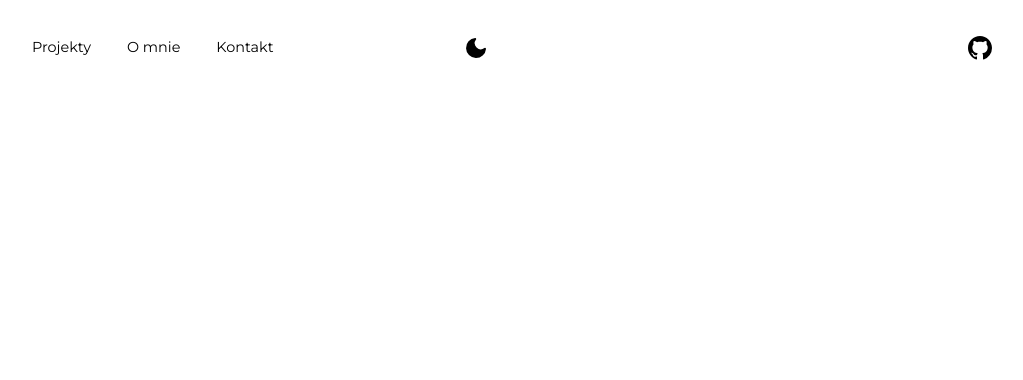
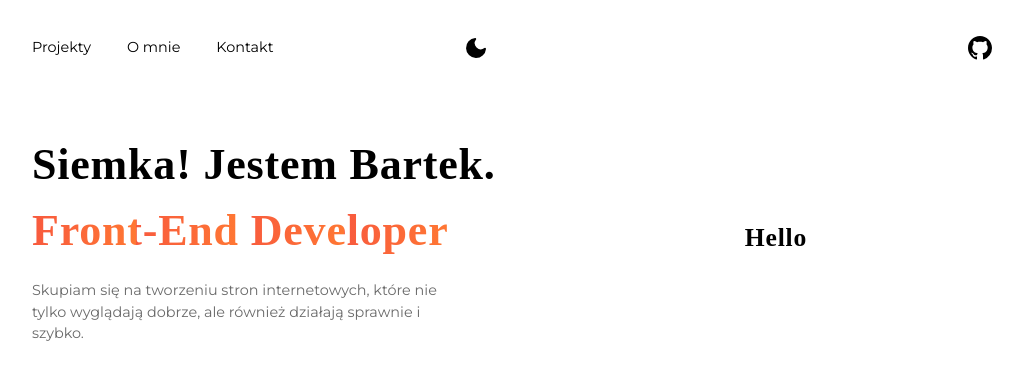
Before and after one commit to Pawlaczenko/Pawlaczenko.github.io, a React (Vite) app: page / in a window 1280 px wide. Shown: the top 380 px of the page, without its empty margins (128-1151 px from the left). Built offline with nearby package versions, Linux system fonts and the light colour scheme; a web font is replaced by a local one.

Commit message:
Create Heading and Paragraph component. Start composing Hero Section.

```diff
--- /dev/null
+++ b/src/components/Heading/Heading.tsx
@@ -0,0 +1,31 @@
+import { motion } from 'framer-motion';
+import React from 'react'
+import { FC } from 'react';
+import styled from 'styled-components';
+
+interface IHeadingProps {
+    children: React.ReactNode
+    primary?: boolean
+}
+
+const Heading : FC<IHeadingProps> = ({children, primary}) => {
+  const tag = primary ? motion.h1 : motion.h2;
+  return (
+    <StyledHeading as={tag} primary={primary}>{children}</StyledHeading>
+  )
+}
+
+export const StyledHeading = styled(motion.h1)<{primary?: boolean}>`
+    font-family: var(--ff-heading);
+    font-size: ${(props) => props.primary ? "var(--fs-heading)" : "var(--fs-subheading)"};
+    letter-spacing: .1rem;
+
+    & mark {
+      background: var(--gradient-orange);
+      background-clip: text;
+      -webkit-background-clip: text;
+      color: transparent;
+    }
+`;
+
+export default Heading
--- /dev/null
+++ b/src/components/Paragraph/Paragraph.tsx
@@ -0,0 +1,8 @@
+import styled from "styled-components";
+
+const Paragraph = styled.p<{grey?: boolean}>`
+    font-size: var(--fs-paragraph);
+    color: ${(props) => props.grey ? props.theme.paragraph : props.theme.text};
+`
+
+export default Paragraph;
--- /dev/null
+++ b/src/layout/HeroSection/HeroSection.tsx
@@ -0,0 +1,41 @@
+import { FC } from 'react'
+import styled from 'styled-components';
+import Heading from '../../components/Heading/Heading';
+import Paragraph from '../../components/Paragraph/Paragraph';
+import StyledSection from '../Section/Section';
+
+const HeroSection : FC = () => {
+  return (
+    <Wrapper>
+      <StyledHeroSection>
+        <StyledColumn>
+            <Heading primary>Siemka! Jestem Bartek. <br /><mark>Front-End Developer </mark></Heading>
+            <Paragraph grey>Skupiam się na tworzeniu stron internetowych, które nie tylko wyglądają dobrze, ale również działają sprawnie i szybko.</Paragraph>
+        </StyledColumn>
+        <StyledColumn>
+            <Heading>Hello</Heading>
+        </StyledColumn>
+      </StyledHeroSection>
+    </Wrapper>
+  )
+}
+
+const Wrapper = styled(StyledSection)`
+  padding: 4.5rem 0;
+`;
+
+const StyledHeroSection = styled.div`
+  display: grid;
+  grid-template-columns: 55% 45%;
+  align-items: center;
+  justify-items: center;
+`;
+
+const StyledColumn = styled.div`
+  & > ${Paragraph} {
+    margin-top: 2rem;
+    width: 80%;
+  }
+`;
+
+export default HeroSection
--- a/src/pages/HomePage.tsx
+++ b/src/pages/HomePage.tsx
@@ -1,8 +1,11 @@
 import React, { FC } from 'react'
+import HeroSection from '../layout/HeroSection/HeroSection'
 
 const HomePage : FC = () => {
   return (
-    <div></div>
+    <div>
+      <HeroSection />
+    </div>
   )
 }
 
--- a/src/styles/theme.tsx
+++ b/src/styles/theme.tsx
@@ -6,17 +6,20 @@ export enum Themes {
 export interface ITheme {
     body: string,
     text: string,
-    accents: string
+    accents: string,
+    paragraph: string
 }
 
 export const lightTheme : ITheme = {
     body: 'var(--color-white)',
     text: 'var(--color-black)',
-    accents: 'var(--color-light)'
+    accents: 'var(--color-light)',
+    paragraph: 'var(--color-grey)'
   };
 
   export const darkTheme : ITheme = {
     body: 'var(--color-dark)',
     text: 'var(--color-white)',
-    accents: 'var(--color-black)'
+    accents: 'var(--color-black)',
+    paragraph: 'var(--color-white)'
   };
--- a/src/styles/variables.tsx
+++ b/src/styles/variables.tsx
@@ -7,11 +7,16 @@ export const variables = css`
         --color-black: #000;
         --color-dark: #271E1E;
         --color-light: #e1e6e1;
+        --color-grey: #6a6a6a;
 
         --color-orange-1: #f85a3e;
         --color-orange-2: #ff7733;
         --color-orange-3: #e15634;
         --color-orange-4: #e63b2e;
+
+        //GRADIENTS
+
+        --gradient-orange: repeating-linear-gradient(to right, var(--color-orange-1),var(--color-orange-2) 25%,var(--color-orange-3) 25%,var(--color-orange-4) 25%);
 
         // TYPOGRAPHY
         --fs-heading: 5.5rem;
```
